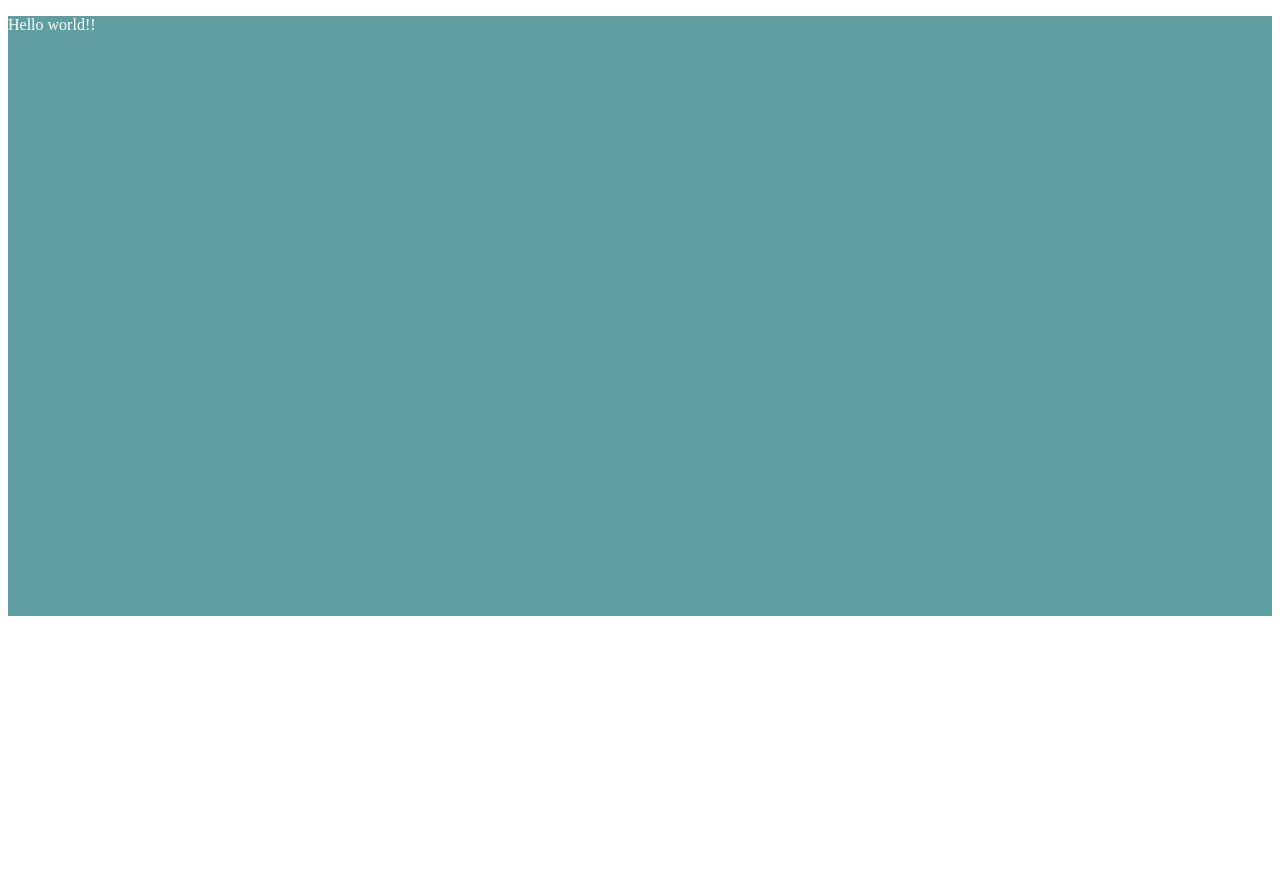
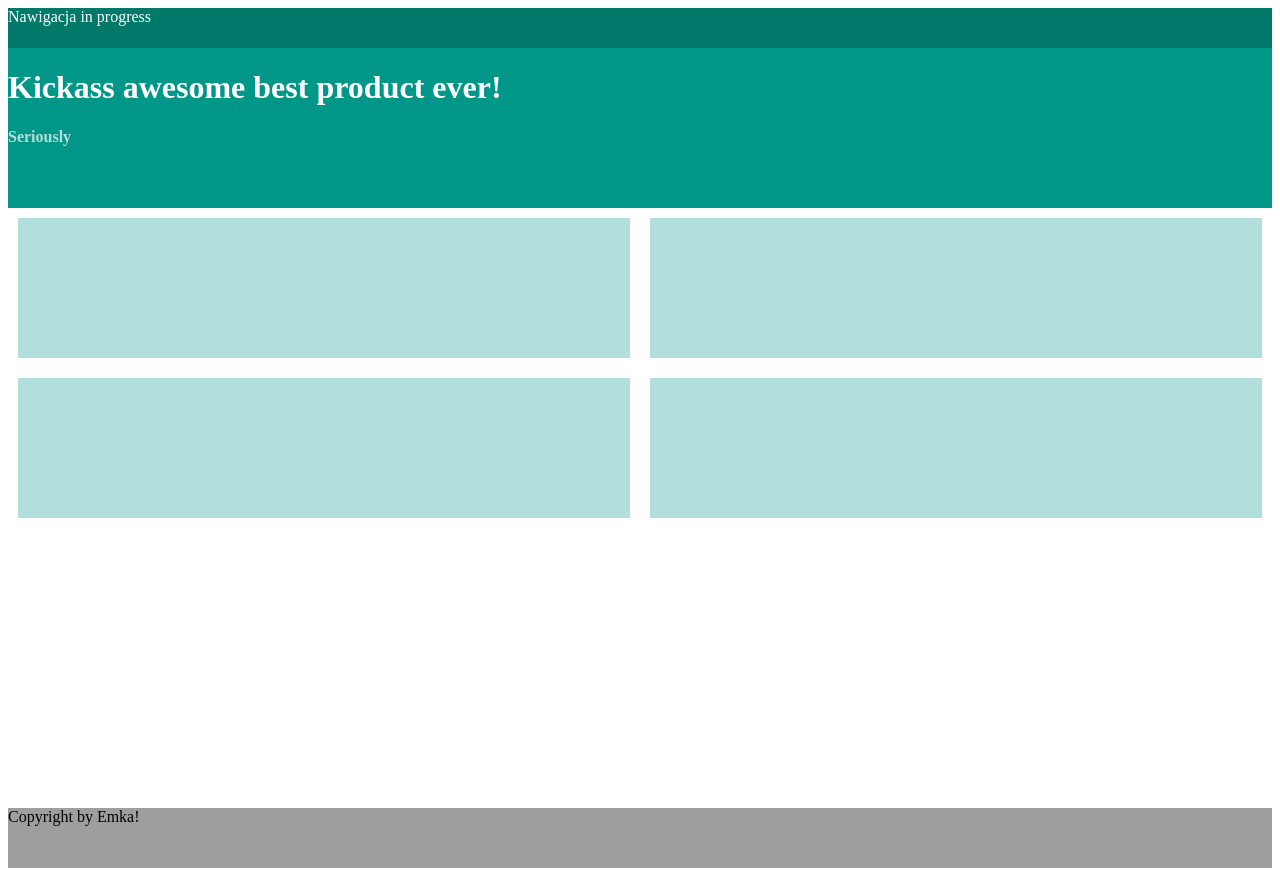
Before and after one commit to Emilia0/exerciseSass, a plain HTML site: page index.html in a window 1280 px wide. Before the commit the page ends 800 px from the top, so only its background shows below. Drawn offline with Linux system fonts and the light colour scheme.

Commit message:
added some html content, sass color variables

```diff
--- a/index.html
+++ b/index.html
@@ -11,15 +11,28 @@
     <link rel="stylesheet" type="text/css" href="style.css">
 </head>
 <body>
-<header></header>
+<header>
+    <nav>Nawigacja in progress</nav>
+    <section class="hero"></section>
+    <h1>Kickass awesome best product ever!</h1>
+    <h4>Seriously</h4>
+</header>
+
 <section class="container">
+
     <section class="mainFunctions">
-        <p>Hello world!!</p>
+        <div class="functionBox left"></div>
+        <div class="functionBox right"></div>
+        <div class="functionBox left"></div>
+        <div class="functionBox right"></div>
     </section>
     <section class="mainPhoto"></section>
     <section class="additionalFunctions"></section>
 </section>
-<footer></footer>
+
+<footer>
+    Copyright by Emka!
+</footer>
 
 
 <script type="text/javascript" src=""></script>
--- a/style.scss
+++ b/style.scss
@@ -1,9 +1,52 @@
-$basic-background-color: cadetblue;
-$basic-font-color: white;
+$basic-dark: #00796B;
+$basic: #009688;
+$basic-light:#B2DFDB;
+$simple: #FFFFFF;
+$accent-color:#9E9E9E;
+$primary-text:#212121;
+$secondary-text:#727272;
+$divider-color:#B6B6B6;
 
-.container  {
+header {
+  background-color: $basic;
+  color: $simple;
+  height: 200px;
+}
+h4  {
+  color: $basic-light;
+}
+nav {
+  background-color: $basic-dark;
+  color: $simple;
+  height: 40px;
+}
+
+.container {
   width: 100%;
   height: 600px;
-  color: $basic-font-color;
-  background-color: $basic-background-color;
+  color: $primary-text;
+  background-color: $simple;
 }
+
+footer {
+  background-color: $accent-color;
+  height: 60px;
+}
+
+.functionBox  {
+  width: 50%;
+  height: 160px;
+  background-color: $basic-light;
+  box-sizing: border-box;
+  border: 10px solid $simple;
+
+
+}
+
+.left {
+  float: left;
+}
+
+.right {
+  float: right;
+  }
```
Also changed, not shown: style.css, 1 other file.
